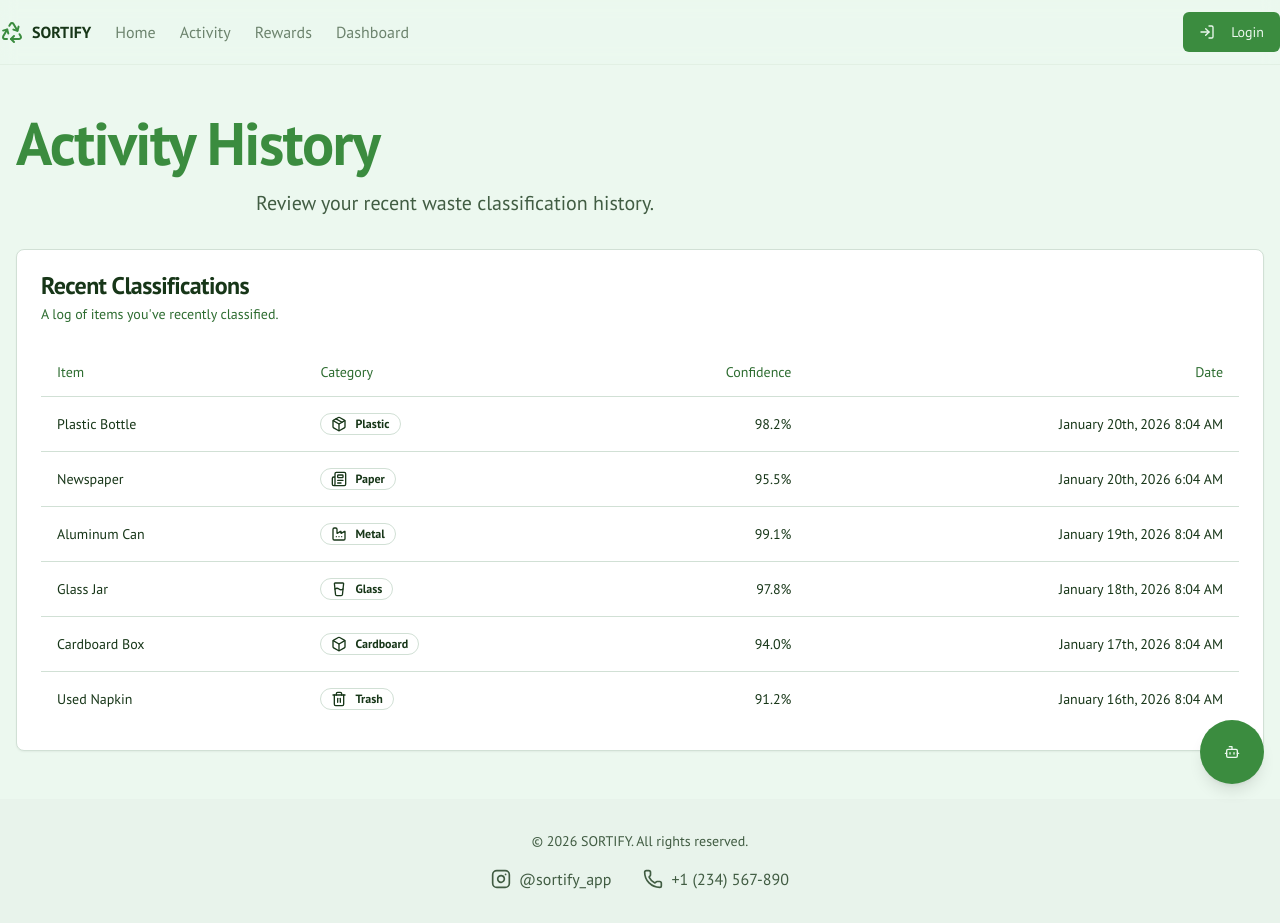
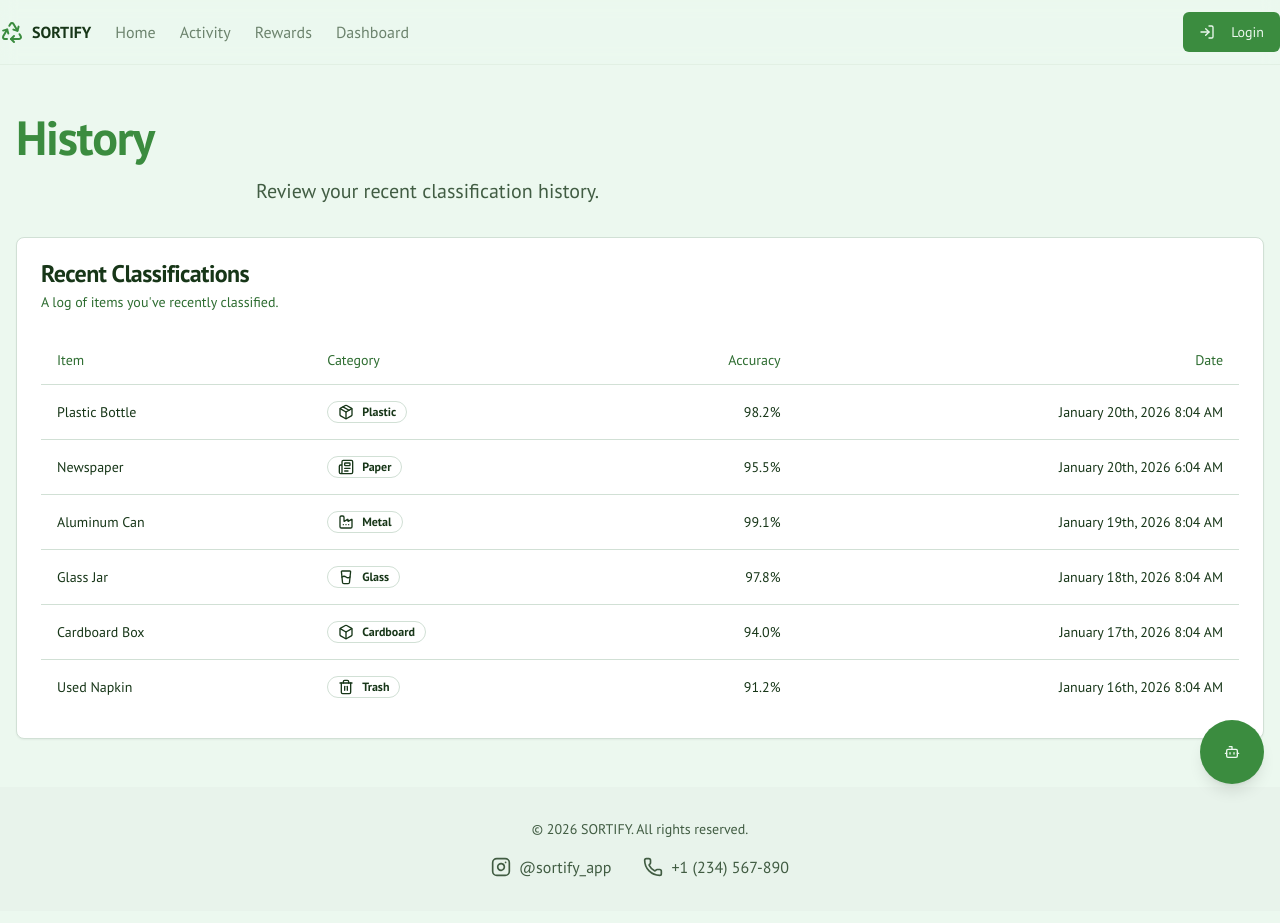
Before and after one commit to kulsumkhan05/Sortify-project, a Next.js app: page /activity in a window 1280 px wide. Built offline with nearby package versions, Linux system fonts and the light colour scheme.

Commit message:
in the Activity page , the heading "Activity History" is little big and

```diff
--- a/src/app/activity/page.tsx
+++ b/src/app/activity/page.tsx
@@ -18,11 +18,11 @@ export default function ActivityPage() {
   return (
     <div className="container mx-auto px-4 py-8 md:py-12">
       <section className="mb-8">
-        <h1 className="text-4xl font-bold tracking-tight text-primary md:text-5xl lg:text-6xl font-headline">
-          Activity History
+        <h1 className="text-3xl font-bold tracking-tight text-primary md:text-4xl lg:text-5xl font-headline">
+          History
         </h1>
         <p className="mx-auto mt-4 max-w-3xl text-lg text-foreground/80 md:text-xl">
-          Review your recent waste classification history.
+          Review your recent classification history.
         </p>
       </section>
 
@@ -37,7 +37,7 @@ export default function ActivityPage() {
               <TableRow>
                 <TableHead>Item</TableHead>
                 <TableHead>Category</TableHead>
-                <TableHead className="text-right">Confidence</TableHead>
+                <TableHead className="text-right">Accuracy</TableHead>
                 <TableHead className="text-right">Date</TableHead>
               </TableRow>
             </TableHeader>
```
